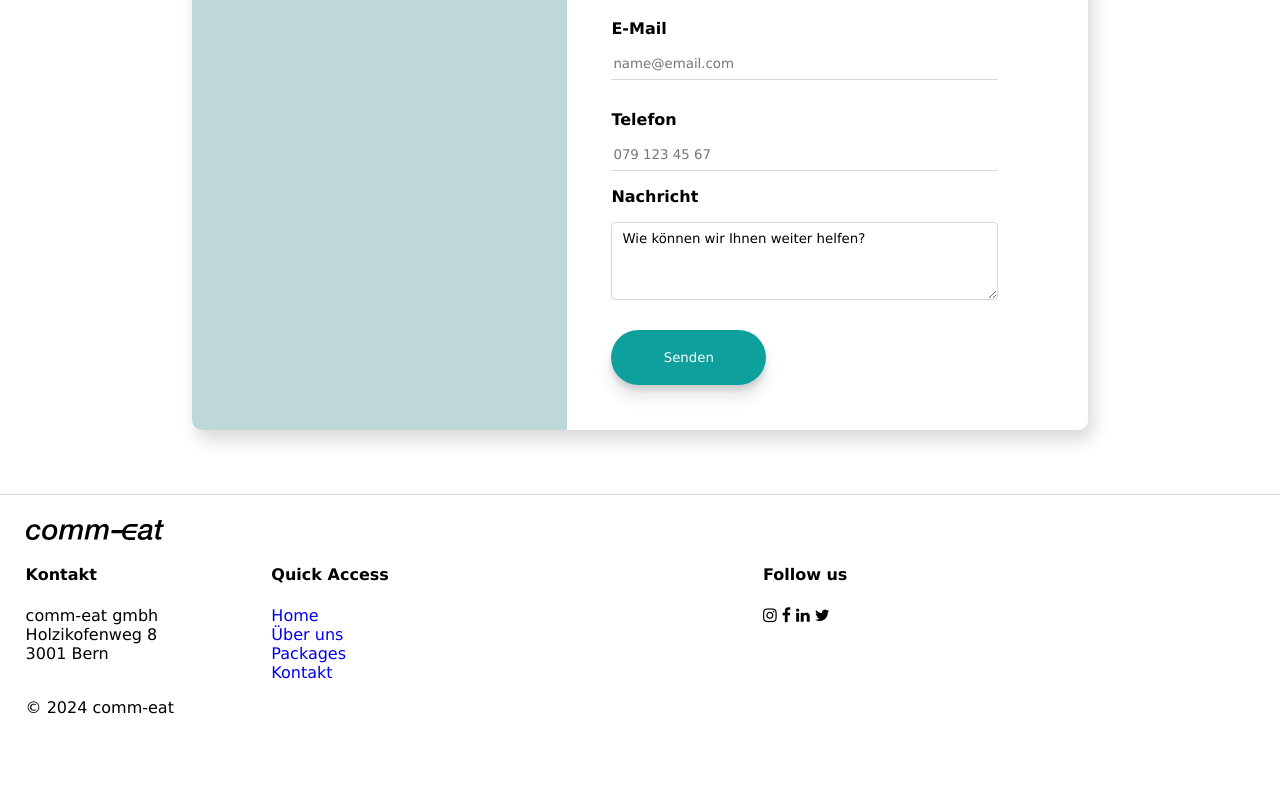
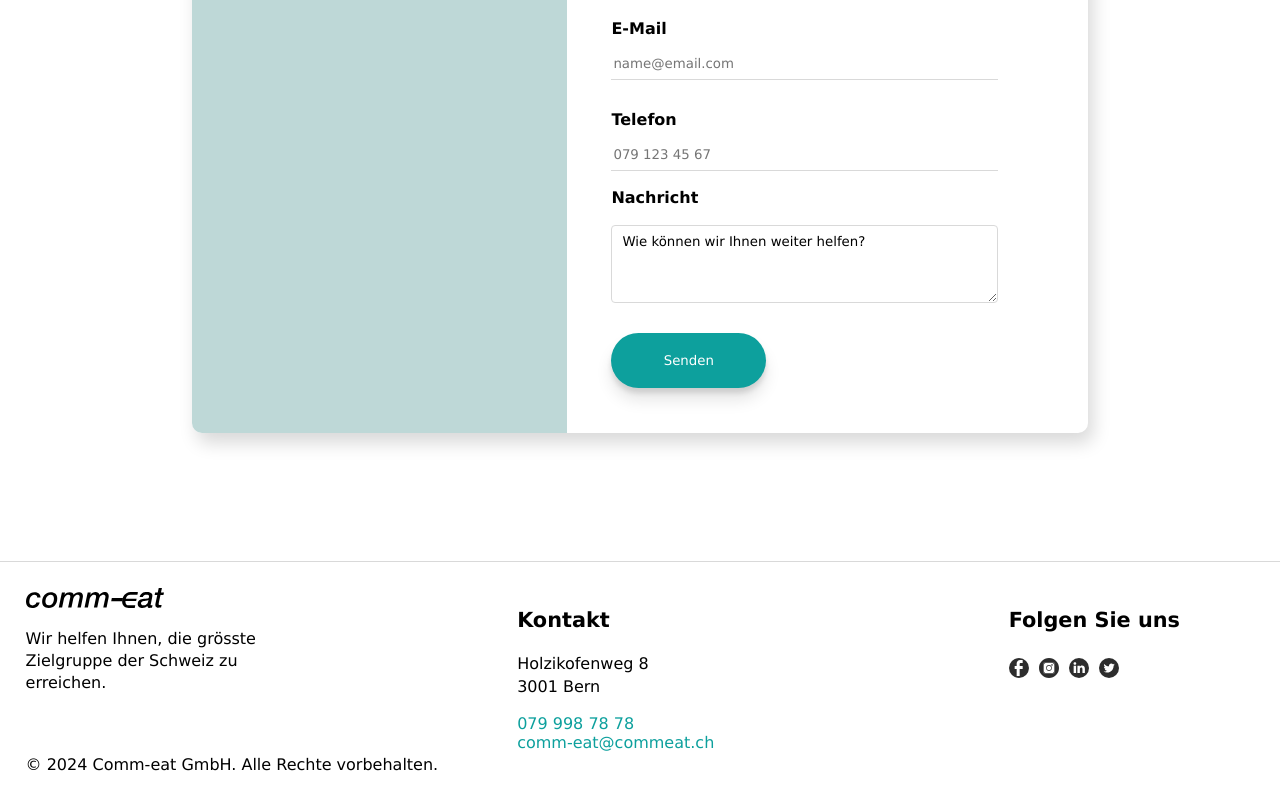
Before and after one commit to StellaBollinger/comm-eat-3, a plain HTML site: page pages/contact/contact.html in a window 1280 px wide. Shown: the part 391-1191 px from the top of the page. Before the commit the page ends 1149 px from the top, so only its background shows below. Drawn offline with Linux system fonts and the light colour scheme.

Commit message:
contact html and css

```diff
--- a/pages/contact/contact.css
+++ b/pages/contact/contact.css
@@ -19,8 +19,52 @@ h1{
     margin: 0px;
 }
 
+h2{
+    font-weight: 800;
+    font-size: 1.5em;
+    text-align: left;
+    color:black;
+}
+
+h3{
+    font-weight: 800;
+    font-size: 1.3em;
+    text-align: left;
+    color:black;
+}
+
+h4{
+    text-align: left;
+    color: black;
+}
+
+p{
+    font-weight: 200;
+    font-size: 1em;
+    line-height: 1.4;
+    text-align: left;
+    color: black;
+}
+
+ul{
+    list-style: none;
+    padding: 0;
+}
+
+
+a{
+    color: var(--primary);
+    text-decoration: none;
+}
+
+a:hover{
+    color: var(--primary_hover)
+}
+
+
 button{
-    font-weight: 100;
+    width: 40%;
+    font-weight: 200;
     border-radius: 40px;
     border:0px;
     padding:20px;
@@ -33,6 +77,10 @@ button{
 button:hover {
     background-color: var(--primary_hover);
 }
+*{
+    font-family: 'Lucida Sans', 'Lucida Sans Regular', 'Lucida Grande', 'Lucida Sans Unicode', Geneva, Verdana, sans-serif;
+}
+
 
 /*Style Navigation Mobile*/
 nav{
@@ -55,7 +103,7 @@ nav ul {
     padding: 0px;
 }
 
-img{
+.logo img{
     height: 20px;
 }
 
@@ -77,8 +125,11 @@ nav a {
     font-size: 1em;
 }
 
+
 /*Style Navigation Desktop*/
 @media(min-width:768px){
+
+    /*Navigation*/
     nav{
     display: flex;
     flex-direction: row;
@@ -92,6 +143,8 @@ nav a {
         gap: 20px;
     }
 }
+
+
 
 /*Style Kontakt Seite - Aufbau flexbox Elemente*/
 body {
@@ -182,46 +235,88 @@ form textarea {
 
 
 /*Style footer*/
-footer{
+/*Footer Mobile*/
+footer {
+    display: flex;            /*Übergeordnetes Element*/
+    flex-direction: column;
+    justify-content: center; /*Untergeordnete Elemente (div und form) in Horinzontale Linie in der Mitte anorden*/
+    width: 100%;
+    margin-top: 5%;
+    padding-bottom: 1%;
     border-style: solid;
     border-color: var(--UI);
     border-width: 1px 0px 0px 0px;
-    padding: 2%;
 }
 
-
-/*Style Footer*/
-
-.spalten{
+.footer-content {
     display: flex;
-    flex-direction: row;
+    flex-direction: column;
     justify-content: space-between;
+    padding: 5% 2% 0% 2%;
 }
 
-.spalte {
-    width: 20%;
+.footerspalte {
+    width: 100%;
 }
 
-.spalte2 {
-    width: 40%;
-}
-.spalte2 ul {
-    margin: 0;
-    padding:0;
+.footerspalte h3{
+    display: none;
 }
 
-.spalte2 ul a{
-    text-decoration: none;
-    list-style: none;
+.footerspalte img {
+    height: 20px;
 }
 
-.spalte3 {
+.footerspalte .social-icons {
     display: flex;
-    flex-direction: column;
-    width: 40%;
+    gap: 10px;
+    padding: 2% 0%;
 }
 
-.spalte3 a{
-    text-decoration: none;
-    color: #000000;
+.footer-bottom {
+    padding: 0% 0% 0% 2%;
 }
+
+/*Footer iPad*/
+@media(min-width:768px){
+
+    .footer-content{
+        height: 150px;
+        flex-direction: row;
+        padding: 2% 2% 0% 2%;
+    }
+
+    .footerspalte{
+       width: 30%;
+    }
+
+    .footerspalte h3{
+        display: none;
+    }
+
+    .footer-bottom {
+        padding: 0% 0% 0% 2%;
+        height: 350px;
+    }
+}
+
+/*Footer Desktop*/
+@media(min-width:1080px){
+    .footer-content{
+        flex-direction: row;
+        padding: 2% 2% 0% 2%;
+    }
+
+    .footerspalte{
+       width: 20%;
+    }
+
+    .footerspalte h3{
+        display: block;
+    }
+
+    .footer-bottom {
+        padding: 0% 0% 0% 2%;
+        height: 50px;
+    }
+}
--- a/pages/contact/contact.html
+++ b/pages/contact/contact.html
@@ -10,8 +10,6 @@
 </head>
 <body>
     <header>
-    </header>
-
         <nav>
             <div class="logo">
              <img src="/assets/logo.svg">
@@ -21,9 +19,10 @@
                  <a href="/index.html"><li>Home</li></a>
                  <a href="/pages/about/about.html"><li>Über uns</li></a>
                  <a href="/pages/packages/packages.html"><li>Packages</li></a>
-            <a href="#" class="active"><li>Kontakt</li></a>
+                 <a href="#"class="active"><li>Kontakt</li></a>
              </ul>
         </nav>
+    </header>
 
     <main>
             <div class="left">
@@ -50,44 +49,36 @@
             </form>
     </main>
 
-
-
     <footer>
+        <div class="footer-content">
+            <div class="footerspalte">
                 <img src="/assets/logo.svg">
-
-        <div class="spalten">
-            <div class="spalte">
-                <h4>Kontakt</h4>
-                <p>comm-eat gmbh<br>Holzikofenweg 8<br>3001 Bern</p>
+                <p>Wir helfen Ihnen, die grösste Zielgruppe der Schweiz zu erreichen.</p>
             </div>
 
-            <div class="spalte2">
-                <h4>Quick Access</h4>
+            <div class="footerspalte">
+                <h3>Kontakt</h3>
+                <p>Holzikofenweg 8<br>3001 Bern</p>
                 <ul>
-                    <a href="/index.html"><li>Home</li></a>
-                    <a href="/pages/about/about.html"><li>Über uns</li></a>
-                    <a href="/pages/packages/packages.html"><li>Packages</li></a>
-                    <a href="#" class="active"><li>Kontakt</li></a>
+                    <li><a href="tel:0799987878">079 998 78 78</a></li>
+                    <li><a href="mailto:comm-eat@commeat.ch">comm-eat@commeat.ch</a></li>
                 </ul>
             </div>
 
-            <div class="spalte3">
-               <div class="icons">
-                <h4>Follow us</h4>
-                <a href="#" class="fa fa-instagram"></a>
-                <a href="#" class="fa fa-facebook"></a>
-                <a href="#" class="fa fa-linkedin"></a>
-                <a href="#" class="fa fa-twitter"></a>
+            <div class="footerspalte">
+                <h3>Folgen Sie uns</h3>
+                <div class="social-icons">
+                    <a href="#"><img src="/assets/socialmedia/Facebook.svg" alt="Facebook"></a>
+                    <a href="#"><img src="/assets/socialmedia/Instagram.svg" alt="Instagram"></a>
+                    <a href="#"><img src="/assets/socialmedia/Linkedin.svg" alt="LinkedIn"></a>
+                    <a href="#"><img src="/assets/socialmedia/Twitter.svg" alt="Twitter"></a>
+                </div>
             </div>
 
         </div>
+        <div class="footer-bottom">
+            <p>&copy 2024 Comm-eat GmbH. Alle Rechte vorbehalten.</p>
         </div>
-
-        <div class="line">
-            <p>	&copy 2024 comm-eat</p>
-
-        </div>
-
     </footer>
 
 </body>
```
Also changed, not shown: assets/annie-spratt-PM4Vu1B0gxk-unsplash-2.jpg (added), 1 other file. Lines whose indentation alone changed are shown as unchanged.
